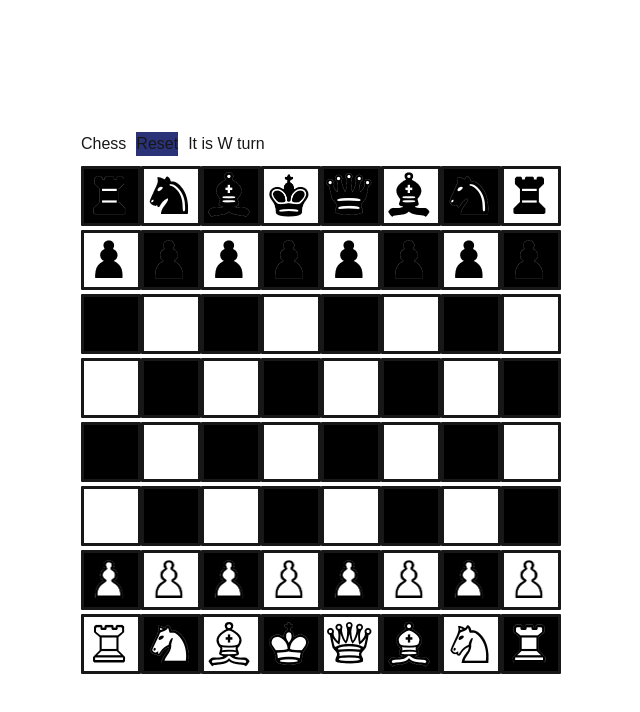
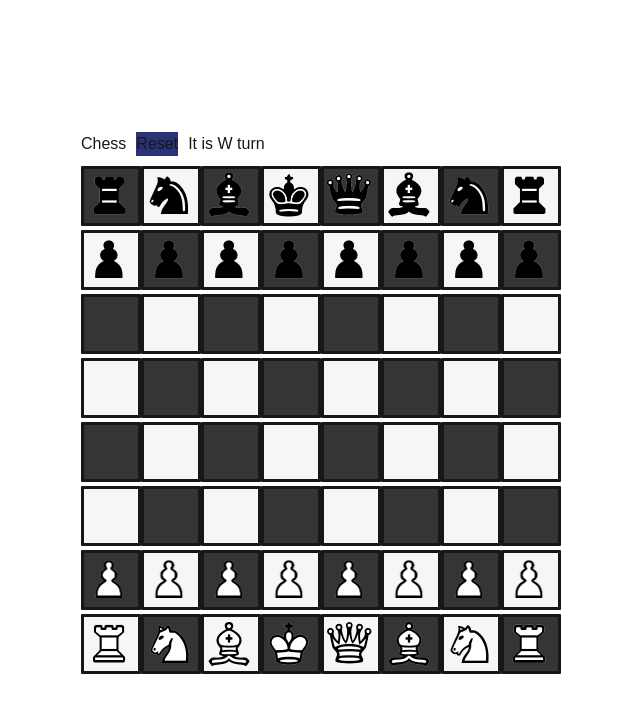
Before and after one commit to RisingSatalite/chess, a Next.js app: page / in a window 1280 px wide. Shown: the top 712 px of the page, without its empty margins (319-959 px from the left). Built offline with nearby package versions, Linux system fonts and the light colour scheme.

Commit message:
colour changes

```diff
--- a/src/component/square.js
+++ b/src/component/square.js
@@ -11,22 +11,25 @@ export default function Square({ prop, onClickFunction, number = 0, selected = 6
         display = "-"
     }
 
+    var black = "#353535";
+    var white = "#f6f6f6";
+
     if (number === selected) {
         bgColor = "yellow";
-        textColour = "black"
+        textColour = black
     } else if ((number + row) % 2 === 0) {
-        bgColor = "black";
+        bgColor = black;
         if(prop == ""){
-            textColour = "black"
+            textColour = black
         }else{
-            textColour = "white"
+            textColour = white
         }
     } else {
-        bgColor = "white";
+        bgColor = white;
         if(prop == ""){
-            textColour = "white"
+            textColour = white
         }else{
-            textColour = "black"
+            textColour = black
         }
     }
 
```
